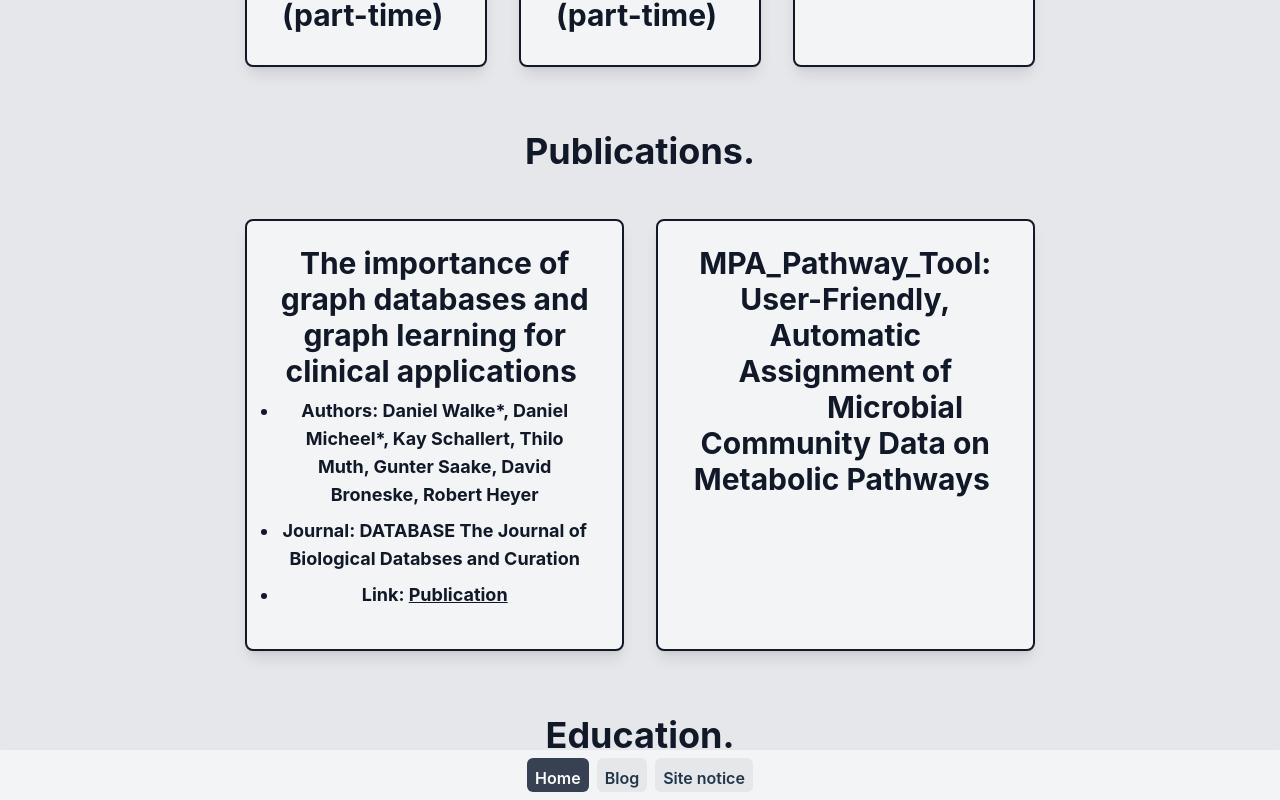
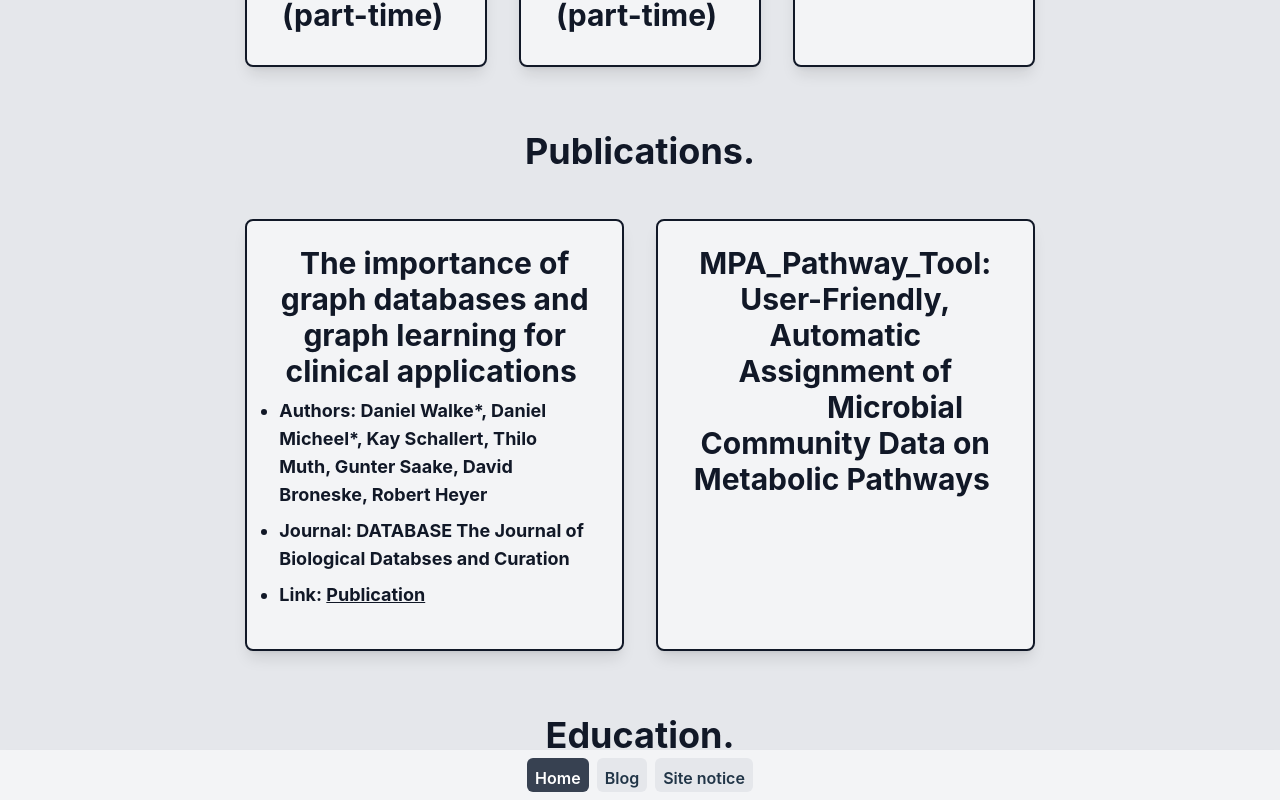
Before and after one commit to danielwalke/danielwalke.github.io, a Vue app: page / in a window 1280 px wide. Both pictures are taken after a click on the element 434 px from the left and 375 px from the top of the page. Built offline with nearby package versions, Linux system fonts and the light colour scheme.

Commit message:
Update IntroBox.vue

```diff
--- a/src/components/intro/IntroBox.vue
+++ b/src/components/intro/IntroBox.vue
@@ -2,7 +2,7 @@
   <div class="inner-box">
     <div class="inner-box-container card-header" @click="() => isHidden = !isHidden" :class="isHidden ? 'hidden-container' : 'visible-container'">
       {{header}}
-      <ul class="list-disc" :class="isHidden ? 'hidden' : ''">
+      <ul class="list-disc text-left" :class="isHidden ? 'hidden' : ''">
         <slot></slot>
       </ul>
     </div>
```
